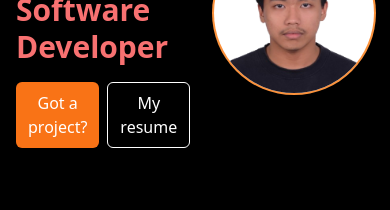
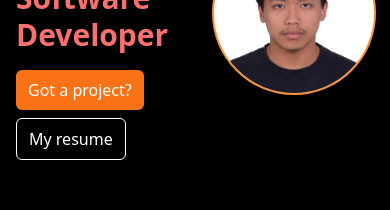
Before and after one commit to Syafeeq123/my-vue-portfolio, a Vue app: page /home in a window 390 px wide. Shown: the part 609-819 px from the top of the page. Built offline with nearby package versions, Linux system fonts and the light colour scheme.

Commit message:
Describe what you changed

```diff
--- a/src/pages/Home.vue
+++ b/src/pages/Home.vue
@@ -10,7 +10,7 @@
           <span class="text-red-400 font-extrabold">Software Developer</span>
         </h2>
 
-        <div class="flex flex-row gap-2 mt-4">
+        <div class="flex flex-wrap md:flex-nowrap items-center gap-2 mt-4 justify-start md:justify-start">
           <button class="bg-orange-500 text-white px-3 py-2 rounded-md hover:bg-orange-600 transition">
             Got a project?
           </button>
@@ -21,7 +21,7 @@
         </div>
       </div>
       <!-- Right: Profile -->
-      <div class="flex-shrink-0 w-40 h-40 sm:w-48 sm:h-48 md:w-60 md:h-60">
+      <div class="flex-shrink-0 w-40 h-40 sm:w-30 sm:h-30 md:w-60 md:h-60">
         <div class="rounded-full overflow-hidden bg-white w-full h-full shadow-xl ring-2 ring-orange-400">
           <img :src="profile" alt="Profile" class="w-full h-full object-cover" />
         </div>
```
